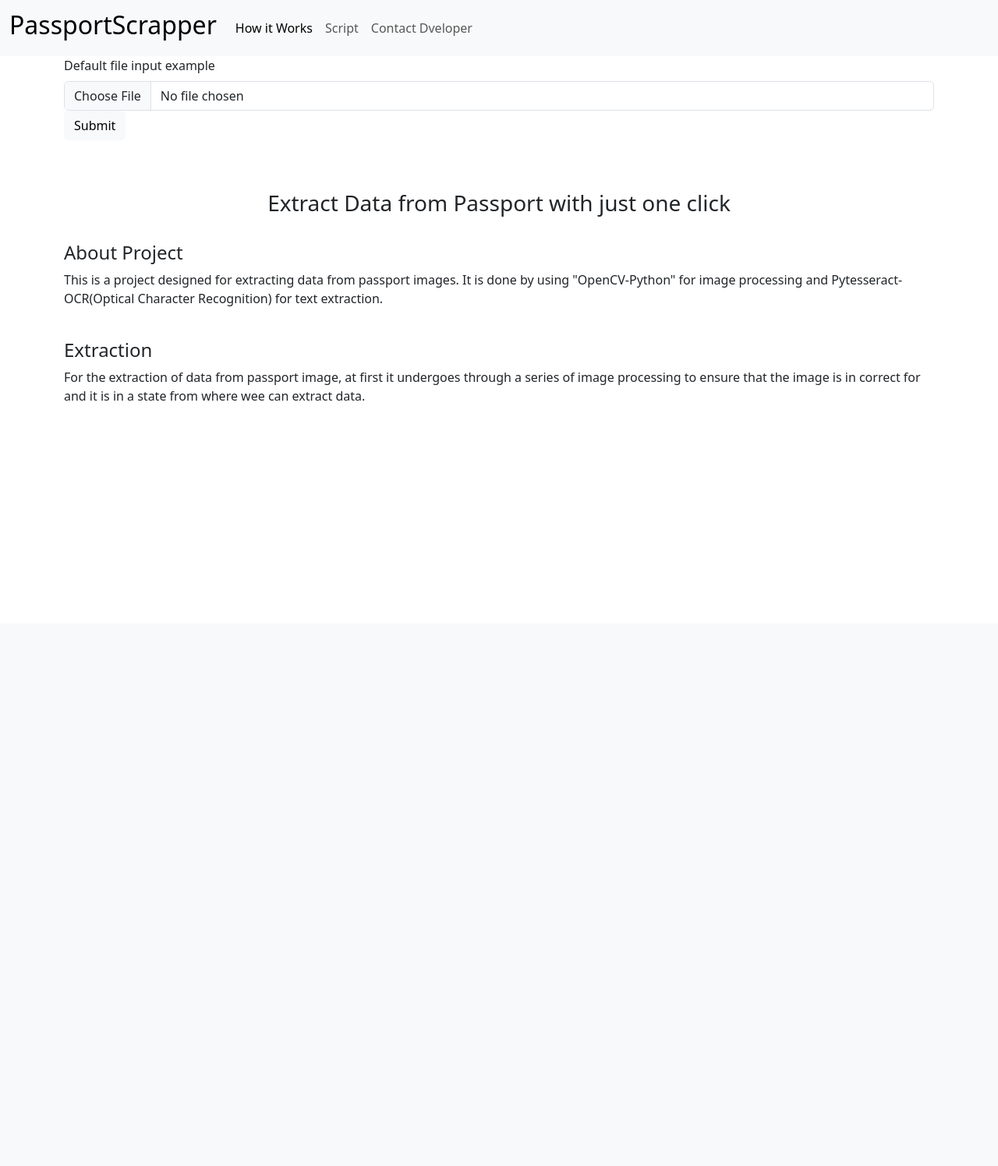
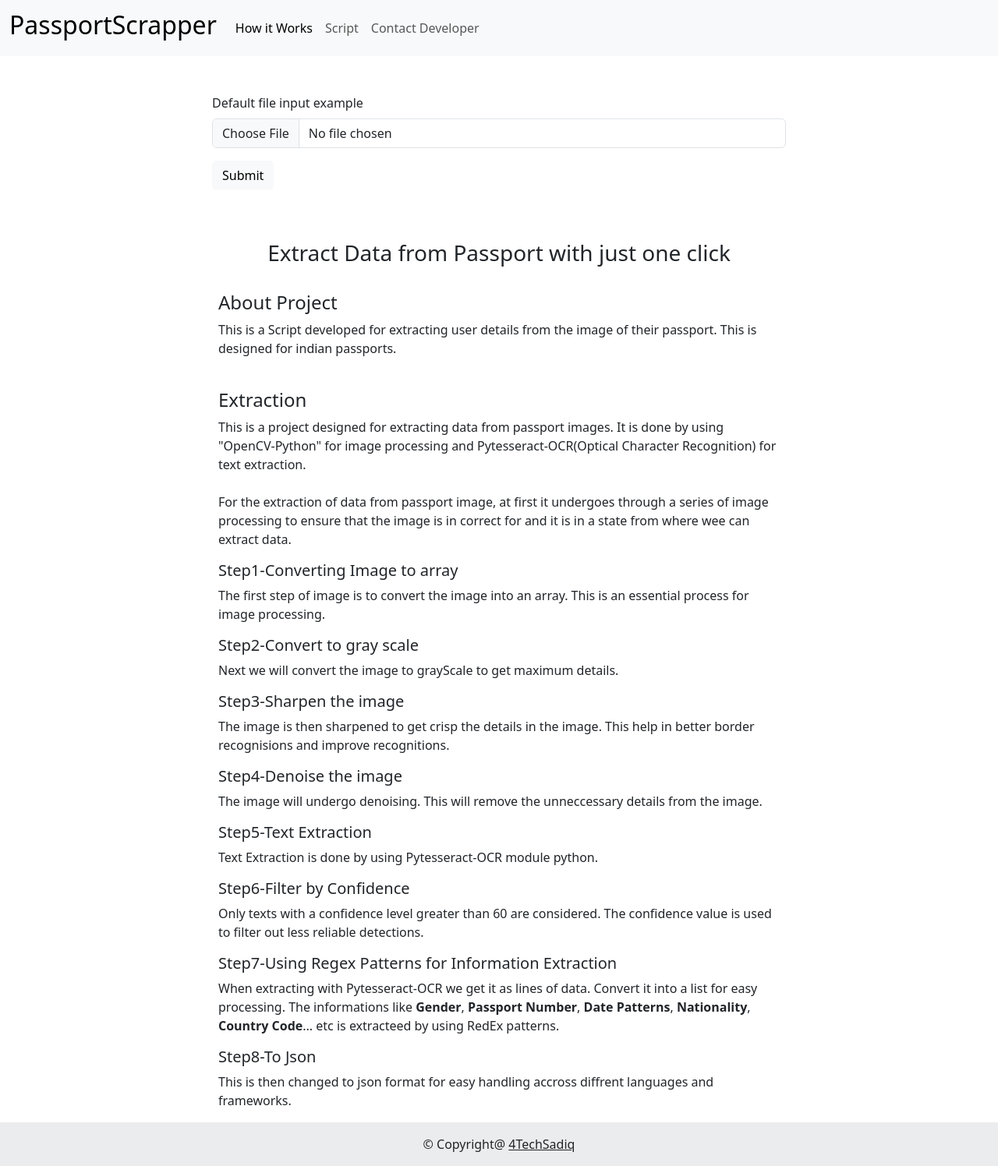
Before and after one commit to 4TechSadiq/PassScrapper-WEB, a Flask app: page / in a window 1280 px wide. Shown: the whole page at 78% size. Before the commit the page ends 514 px from the top, so only its background shows below. Run offline with Flask 3, Linux system fonts and the light colour scheme.

Commit message:
Update index.html

```diff
--- a/templates/index.html
+++ b/templates/index.html
@@ -6,7 +6,6 @@
     <title>PassportScrapper</title>
     <link href="https://cdn.jsdelivr.net/npm/bootstrap@5.3.3/dist/css/bootstrap.min.css" rel="stylesheet" integrity="sha384-QWTKZyjpPEjISv5WaRU9OFeRpok6YctnYmDr5pNlyT2bRjXh0JMhjY6hW+ALEwIH" crossorigin="anonymous">
     <script src="https://cdn.jsdelivr.net/npm/bootstrap@5.3.3/dist/js/bootstrap.bundle.min.js" integrity="sha384-YvpcrYf0tY3lHB60NNkmXc5s9fDVZLESaAA55NDzOxhy9GkcIdslK1eN7N6jIeHz" crossorigin="anonymous"></script>
-
 </head>
 <body>
     <nav class="navbar navbar-expand-lg navbar-light bg-light">
@@ -21,10 +20,10 @@
                 <a class="nav-link active" aria-current="page" href="#">How it Works</a>
               </li>
               <li class="nav-item">
-                <a class="nav-link" href="#">Script</a>
+                <a class="nav-link" href="https://github.com/4TechSadiq/PassScrapper-WEB/blob/main/scrapper.py">Script</a>
               </li>
               <li class="nav-item">
-                <a class="nav-link" href="#">Contact Dveloper</a>
+                <a class="nav-link" href="">Contact Developer</a>
               </li>
             </ul>
             <span class="navbar-text">
@@ -36,16 +35,16 @@
       <div class="container">
 
         <div class="row">
-            <form action="" method="post" enctype="multipart/form-data">
+            <form class="container col-8 mt-5" method="post" enctype="multipart/form-data">
                 <div class="mb-3">
                     <label for="formFile" class="form-label">Default file input example</label>
                     <input class="form-control" name="picture" type="file" id="formFile">
-                    <input class="btn btn-light" type="submit">
+                    <input class="btn btn-light mt-3" type="submit">
                   </div>
             </form>
         </div>
         {% if data %}
-        <div class="row mt-3">
+        <div class="row mt-3 col-lg-8 mx-auto">
             <div class="alert alert-success">
                 <pre>{{ data }}</pre>
             </div>
@@ -58,20 +57,62 @@
         </div>
         {% endif %}
 
-        <div class="row mt-5">
+        <div class="row mt-5 col-lg-8 col-sm-12 mx-auto">
             <h3 class="text-center">Extract Data from Passport with just one click</h3>
             <br>
             <h4 class="mt-4">About Project</h4>
             <p>
-                This is a project designed for extracting data from passport images. It is done by using "OpenCV-Python" for image processing and Pytesseract-OCR(Optical Character Recognition) for text extraction.
+                This is a Script  developed for extracting user details from the image of their passport. This is designed for indian passports.
             </p>
             <h4 class="mt-4">Extraction</h4>
             <p>
+                This is a project designed for extracting data from passport images. It is done by using "OpenCV-Python" for image processing and Pytesseract-OCR(Optical Character Recognition) for text extraction. <br><br>
                 For the extraction of data from passport image, at first it undergoes through a series of image processing to ensure that the image is in correct for and it is in a state from where wee can extract data.
+            </p>
+            <h5>Step1-Converting Image to array</h5>
+            <p>
+              The first step of image is to convert the image into an array. This is an essential process for image processing.
+            </p>
+            <h5>Step2-Convert to gray scale</h5>
+            <p>
+              Next we will convert the image to grayScale to get maximum details.
+            </p>
+            <h5>Step3-Sharpen the image</h5>
+            <p>
+              The image is then sharpened to get crisp the details in the image. This help in better border recognisions and improve recognitions.
+            </p>
+            <h5>Step4-Denoise the image</h5>
+            <p>
+              The image will undergo denoising. This will remove the unneccessary details from the image.
+            </p>
+            <h5>Step5-Text Extraction</h5>
+            <p>
+              Text Extraction is done by using Pytesseract-OCR module python.
+            </p>
+            <h5>Step6-Filter by Confidence</h5>
+            <p>
+              Only texts with a confidence level greater than 60 are considered. The confidence value is used to filter out less reliable detections.
+            </p>
+            <h5>Step7-Using Regex Patterns for Information Extraction</h5>
+            <p>
+              When extracting with Pytesseract-OCR we get it as lines of data. Convert it into a list for easy processing.
+              The informations like <b>Gender</b>, <b>Passport Number</b>, <b>Date Patterns</b>, <b>Nationality</b>, <b>Country Code</b>... etc is extracteed by using RedEx patterns.
+            </p>
+            <h5>Step8-To Json</h5>
+            <p>
+              This is then changed to json format for easy handling accross diffrent languages and frameworks.
             </p>
         </div>
 
       </div>
+      <footer class="bg-body-tertiary text-center text-lg-start">
+        <!-- Copyright -->
+        <div class="text-center p-3" style="background-color: rgba(0, 0, 0, 0.05);">
+          © Copyright@
+          <a class="text-body" href="https://mdbootstrap.com/">4TechSadiq</a>
+        </div>
+        <!-- Copyright -->
+      </footer>
 
 
 </body>
```
